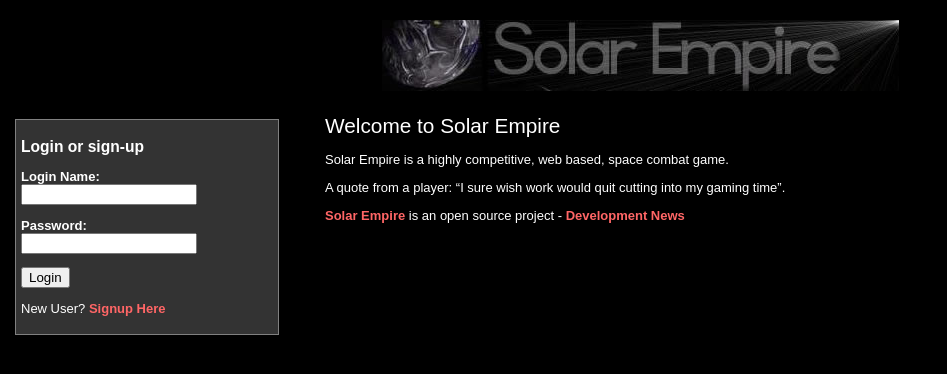
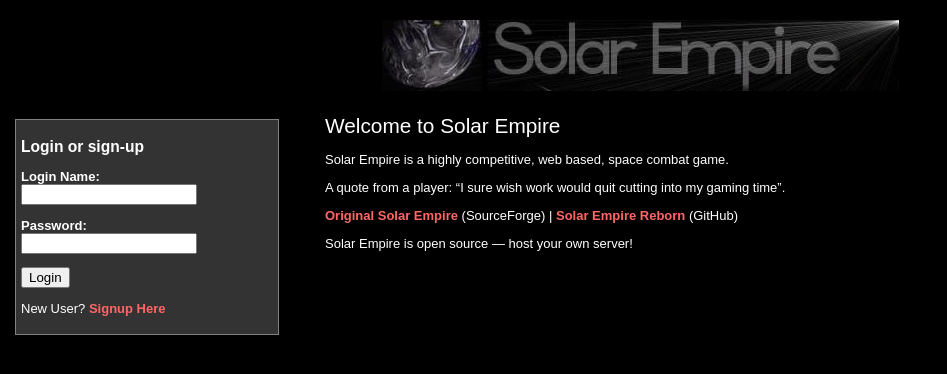
Before and after one commit to StevenG916/SolarEmpireReborn, a PHP site: page /login_form.php in a window 1280 px wide. Shown: the top 374 px of the page, without its empty margins (0-947 px from the left). Run offline with PHP 8.4, Linux system fonts and the light colour scheme.

Commit message:
Add full README and update login screen with repo link
README covers quick start, remote deploy, first run, configuration,
common operations, game overview, and changelog from original v1.3.
Login screen now links to both the original SourceForge project and
the GitHub repo so players can self-host their own server.

Co-Authored-By: Claude Opus 4.6 <noreply@anthropic.com>

```diff
--- a/login_form.php
+++ b/login_form.php
@@ -26,9 +26,9 @@ print esc($_POST['l_name'] ?? ''); ?>" class="text" /></p>
 <p>A quote from a player: <q>I sure wish work would quit cutting into my
 gaming time</q>.</p>
 
-<p><a href="http://sourceforge.net/projects/solar-empire/">Solar Empire</a> is
-an open source project -
-<a href="http://sourceforge.net/news/?group_id=16534">Development News</a></p>
+<p><a href="http://sourceforge.net/projects/solar-empire/">Original Solar Empire</a> (SourceForge) |
+<a href="https://github.com/StevenG916/SolarEmpireReborn">Solar Empire Reborn</a> (GitHub)</p>
+<p>Solar Empire is open source &mdash; host your own server!</p>
 </div>
 <?php
 
```
Also changed, not shown: README.md.
